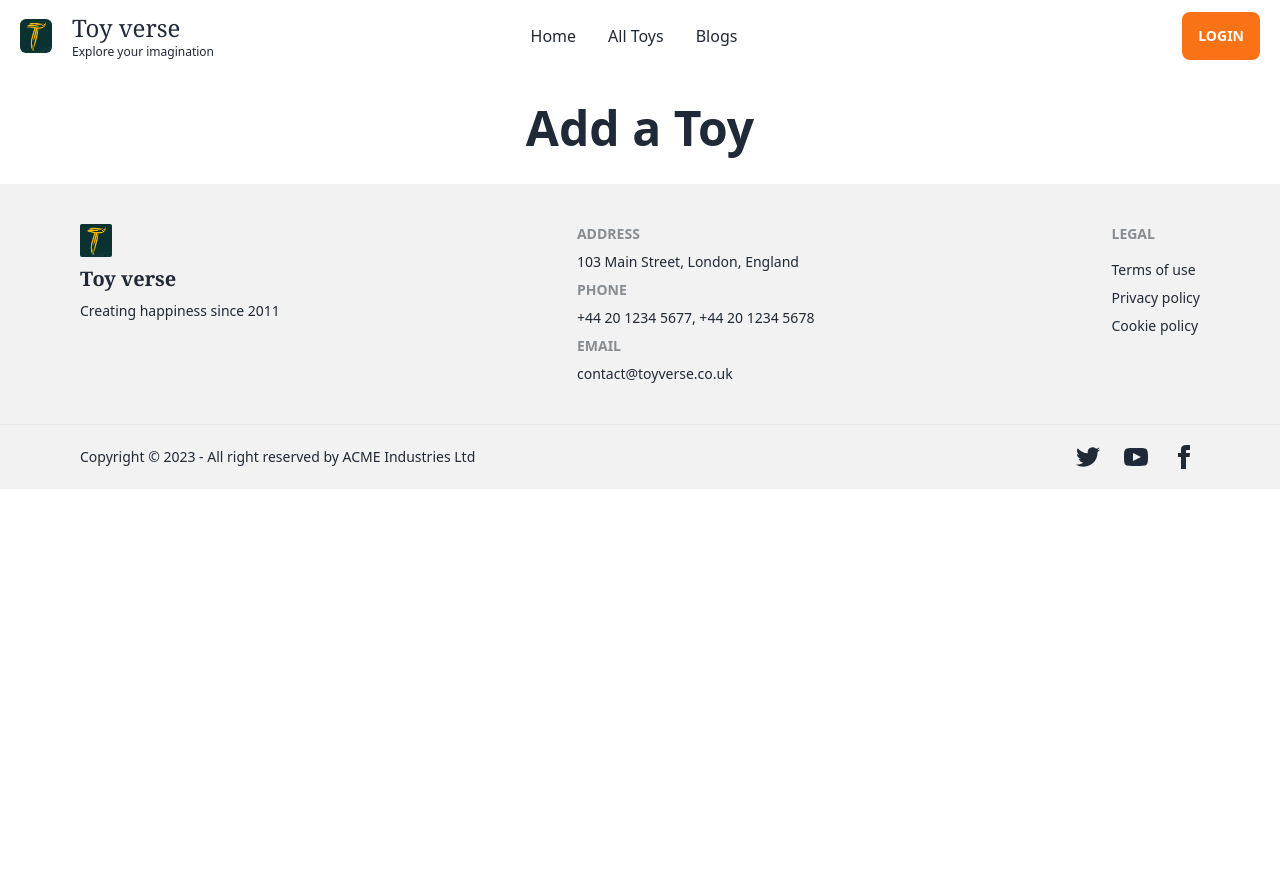
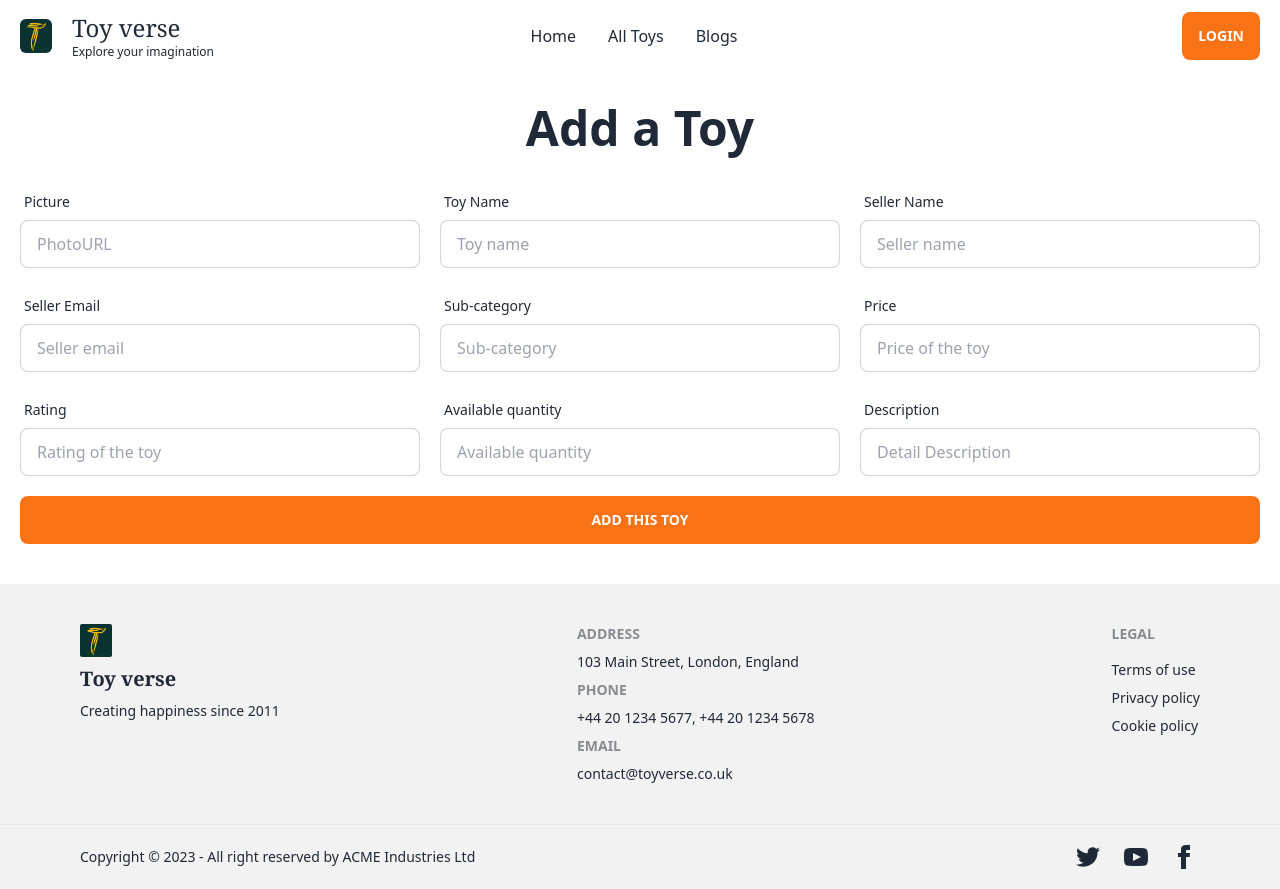
Before and after one commit to Bakhtiar2000/toyverse-client, a React (Vite) app: page /addAToy in a window 1280 px wide. Before the commit the page ends 800 px from the top, so only its background shows below. Built offline with nearby package versions, Linux system fonts and the light colour scheme; no server answers.

Commit message:
Added add a toy

```diff
--- a/src/Pages/AddAToy/AddAToy.jsx
+++ b/src/Pages/AddAToy/AddAToy.jsx
@@ -1,9 +1,126 @@
-import React from 'react';
+import React, { useContext } from 'react';
+import { AuthContext } from '../../Providers/AuthProvider';
 
 const AddAToy = () => {
+    const {user}= useContext(AuthContext)
+    const handleAddAToy = event => {
+        event.preventDefault()
+        const form= event.target
+        const photo= form.photo.value;
+        const toy_name= form.toy_name.value;
+        const seller_name= form.seller_name.value;
+        const email= form.email.value;
+        const category= form.category.value;
+        const price= form.price.value;
+        const rating= form.rating.value;
+        const quantity= form.quantity.value;
+        const description= form.description.value;
+
+        const AddedToy={
+            toy_name,
+            photo,
+            seller_name,
+            email,
+            category,
+            price,
+            rating,
+            quantity,
+            description
+        }
+        console.log(AddedToy)
+
+    }
     return (
-        <div>
+        <div className='mb-10 px-5'>
             <h2 className='text-center font-semibold text-5xl my-8'>Add a Toy</h2>
+
+            <form onClick={handleAddAToy}>
+                <div className="grid grid-cols-1 md:grid-cols-2 lg:grid-cols-3 gap-5">
+
+                    {/* Picture URL */}
+                    <div className="form-control">
+                        <label className="label">
+                            <span className="label-text">Picture</span>
+                        </label>
+                        <input type="text" name="photo" placeholder="PhotoURL" className="input input-bordered" />
+                    </div>
+
+                    {/* Name */}
+                    <div className="form-control">
+                        <label className="label">
+                            <span className="label-text">Toy Name</span>
+                        </label>
+                        <input type="text" name="toy_name" placeholder="Toy name" className="input input-bordered" />
+                    </div>
+
+                    {/* Seller Name */}
+                    <div className="form-control">
+                        <label className="label">
+                            <span className="label-text">Seller Name</span>
+                        </label>
+                        <input type="text" name="seller_name"
+                            defaultValue={user?.displayName}
+                            placeholder="Seller name" className="input input-bordered" />
+                    </div>
+
+                    {/* Seller Email */}
+                    <div className="form-control">
+                        <label className="label">
+                            <span className="label-text">Seller Email</span>
+                        </label>
+                        <input type="text" name="email"
+                            defaultValue={user?.email}
+                            placeholder="Seller email" className="input input-bordered" />
+                    </div>
+
+                    {/* Sub-category */}
+                    <div className="form-control">
+                        <label className="label">
+                            <span className="label-text">Sub-category</span>
+                        </label>
+                        <input type="text" name="category" placeholder="Sub-category" className="input input-bordered" />
+                    </div>
+
+                    {/* Price */}
+                    <div className="form-control">
+                        <label className="label">
+                            <span className="label-text">Price</span>
+                        </label>
+                        <input type="text" name="price" placeholder="Price of the toy" className="input input-bordered" />
+                    </div>
+
+                    {/* Rating */}
+                    <div className="form-control">
+                        <label className="label">
+                            <span className="label-text">Rating</span>
+                        </label>
+                        <input type="text" name="rating" placeholder="Rating of the toy" className="input input-bordered" />
+                    </div>
+
+                    {/* Available quantity */}
+                    <div className="form-control">
+                        <label className="label">
+                            <span className="label-text">Available quantity</span>
+                        </label>
+                        <input type="text" name="quantity" placeholder="Available quantity" className="input input-bordered" />
+                    </div>
+
+                    {/* Description */}
+                    <div className="form-control">
+                        <label className="label">
+                            <span className="label-text">Description</span>
+                        </label>
+                        <input type="text" name="description" placeholder="Detail Description" className="input input-bordered" />
+                    </div>
+
+
+
+                </div>
+
+                <div className="form-control mt-5">
+                    <input className="btn bg-orange-500 border-0 btn-block" type="submit" value="Add this toy" />
+                </div>
+            </form>
 
         </div>
     );
--- a/src/Pages/Home/Banner/Banner.jsx
+++ b/src/Pages/Home/Banner/Banner.jsx
@@ -7,7 +7,7 @@ const Banner = () => {
         <div className='h-[650px] md:h-[500px] bg-orange-50'>
             <div className='max-w-7xl mx-auto md:flex justify-evenly'>
                 <img className='py-5 md:py-0 md:mt-20 mx-auto' src={kid1} alt="" />
-                <div className='my-auto w-80 px-3 pt-4 md:px-0 md:pt-0'>
+                <div className='my-auto w-80 px-6 pt-4 md:px-0 md:pt-0'>
                     <p className='text-sm'>Big fun for kids</p>
                     <h2 className='text-3xl font-semibold'>Where imagination takes shape</h2>
                     <p>Welcome to Toy Verse, a leading producer of realistic toys that bring joy and imagination to life!</p>
```
